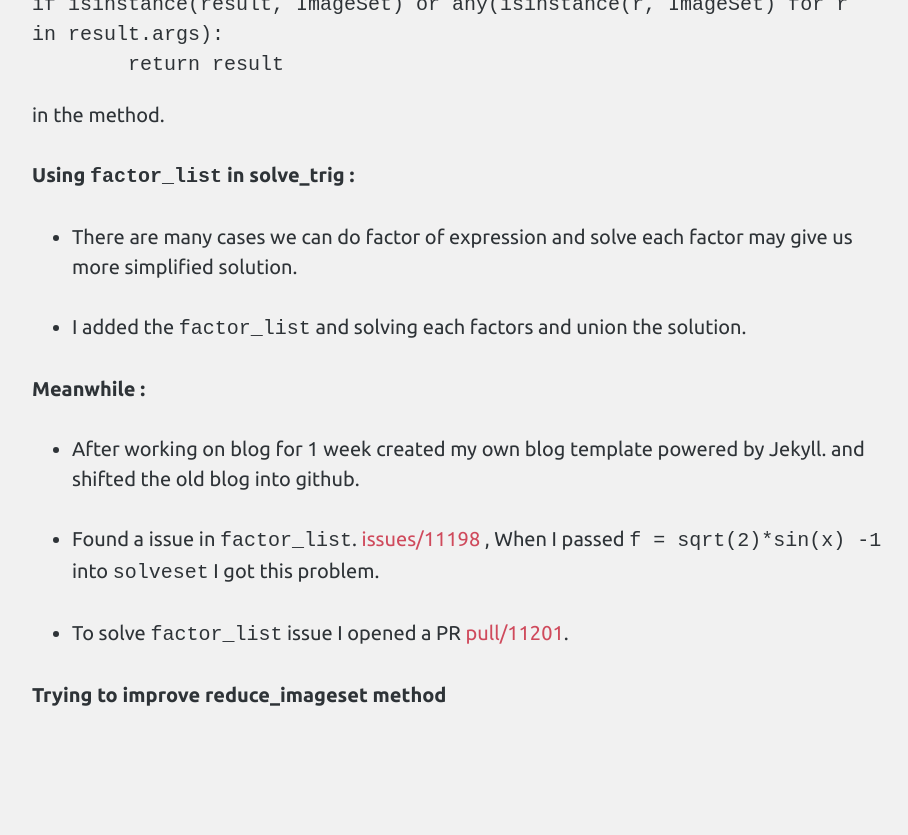
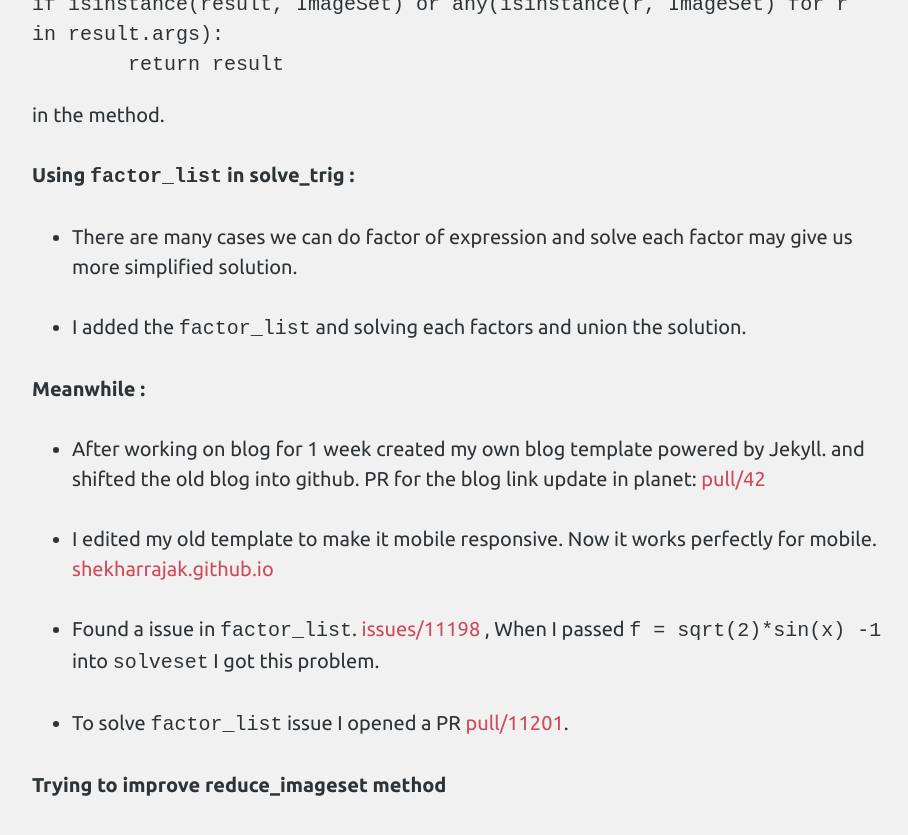
Before and after one commit to Shekharrajak/shekharrajak.github.io, a Jekyll site: the page built from _posts/2016-6-8-Coding-Period-week-3.md, in a window 1280 px wide and 900 px high, scrolled down 1286 px. Shown: the top 835 px of the window, without its empty margins (183-1091 px from the left). Built offline with Jekyll 4.4.1, drawn with Linux system fonts in a browser that asks for light colours; nearby versions of some CDN libraries; comment, search, counter and statistics services are not loaded; before the commit the page ends 2096 px from its top, so only the background shows below that.

Commit message:
coding period 3 update

```diff
--- a/_posts/2016-6-8-Coding-Period-week-3.md
+++ b/_posts/2016-6-8-Coding-Period-week-3.md
@@ -33,6 +33,9 @@ in the method.
 **Meanwhile :**
 
 * After working on blog for 1 week created my own blog template powered by Jekyll. and shifted the old blog into github.
+PR for the blog link update in planet: [pull/42](https://github.com/sympy/planet-sympy/pull/42)
+
+* I edited my old template to make it mobile responsive. Now it works perfectly for mobile. [shekharrajak.github.io](http://shekharrajak.github.io/)
 
 * Found a issue in `factor_list`. [issues/11198](https://github.com/sympy/sympy/issues/11198) , When I passed
 `f = sqrt(2)*sin(x) -1` into `solveset` I got this problem.
```
